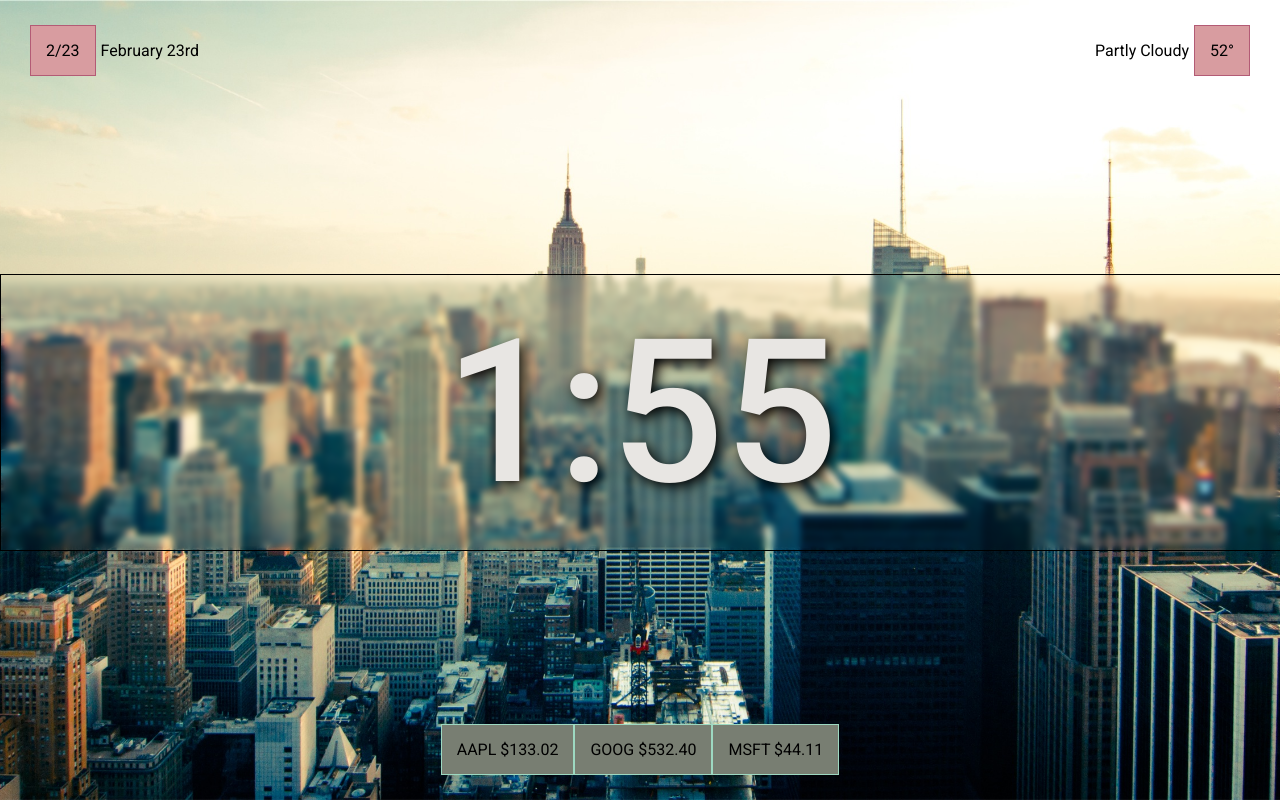
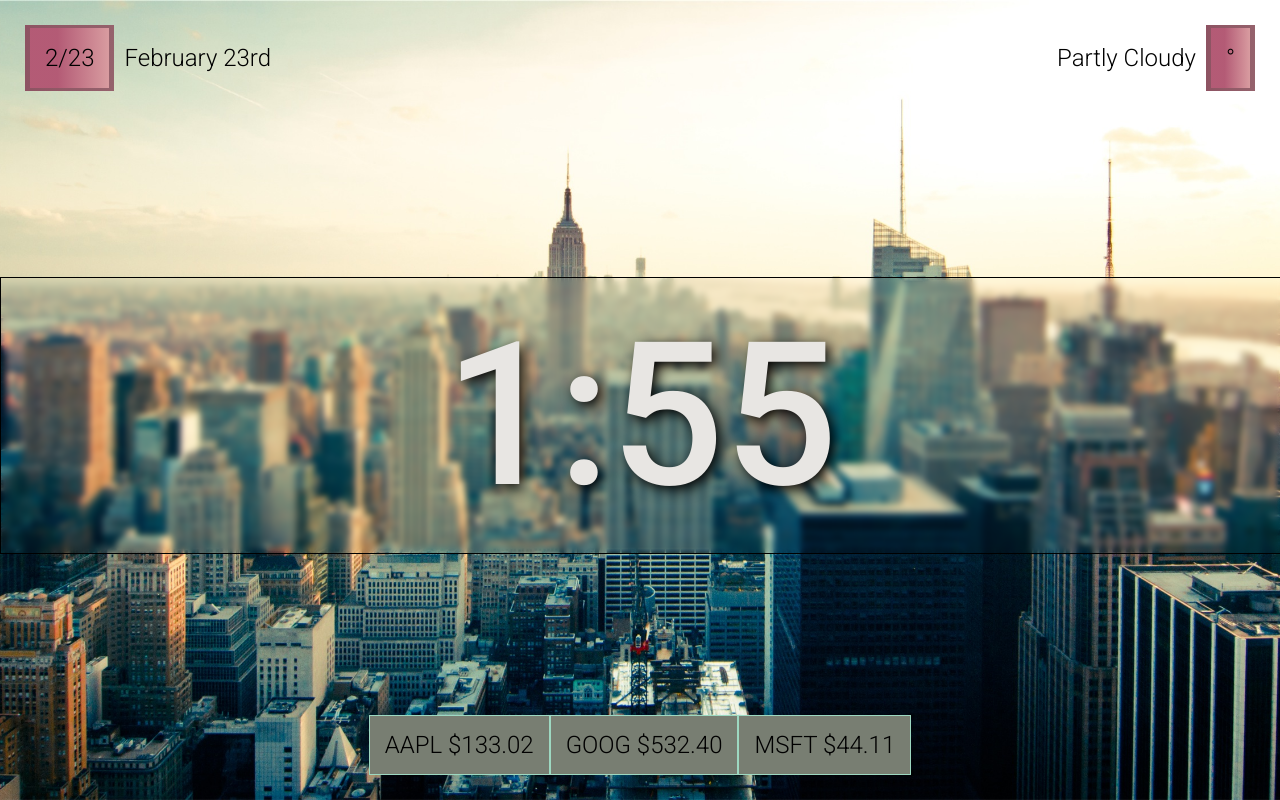
Before and after one commit to LaneHarvey/instructure, a plain HTML site: page index.html in a window 1280 px wide. Drawn offline with nearby package versions, Linux system fonts and the light colour scheme; no server answers.

Commit message:
added weather api integrations

```diff
--- a/index.html
+++ b/index.html
@@ -12,14 +12,16 @@
     <div class="bg-image">
       <div class="topbar">
         <div class="calendar">
-          <div class="red-box">2/23</div>
+          <div class="red-box-border">
+            <div class="red-box">2/23</div>
+          </div>
           <div class="date">February 23rd</div>
         </div>
         <div class="weather">
           <div class="current-weather">Partly Cloudy</div>
-          <div class="red-box">52°</div>
-          <i class="wi wi-wind towards-sse"></i>
-
+          <div class="red-box-border">
+            <div class="red-box current-temp">°</div>
+          </div>
         </div>
       </div>
       <div class="time-bar">
--- a/main.js
+++ b/main.js
@@ -3,3 +3,24 @@ const time = (today.getHours() % 12) + ":" + (today.getMinutes()<10?'0':'') + to
 
 const clock = document.querySelector(".clock");
 clock.innerHTML = time;
+
+let currentCondition;
+let currentTemp;
+let currentTempIcon
+
+const url = 'http://api.weatherapi.com/v1/current.json?key=0a3fb8be05f748b99d5223448202609&q=Ogden';
+fetch(url)
+  .then(response => response.json())
+  .then(data => {
+    console.log(data);
+    currentCondition = data.current.condition.text;
+    currentTemp = data.current.temp_f;
+    currentConditionIcon = data.current.condition.icon;
+    const weather = document.querySelector(".current-weather");
+    weather.innerHTML = `${currentCondition}`;
+    const temp = document.querySelector(".current-temp");
+    temp.innerHTML = `
+        <img src="${currentConditionIcon}"></img>
+        ${currentTemp}°
+    `;
+});
--- a/style.css
+++ b/style.css
@@ -5,6 +5,8 @@ body {
     padding: 0;
     margin: 0;
     font-family: 'Roboto', sans-serif;
+    font-size: 24px;
+    font-weight: 300;
 }
 
 .bg-image {
@@ -63,16 +65,52 @@ body {
     justify-content: space-between;
 }
 
+.date {
+    margin-left: 10px;
+}
+
+.current-weather {
+    margin-right: 10px;
+}
+
 .red-box {
-    padding: 15px;
-    background-color: hsl(356, 44%, 73%);
-    border: 1px solid hsl(342, 37%, 53%);
+    display: flex;
+    align-items: center;
+    justify-content: center;
+    height: 50px;
+    padding: 5px 15px;
+    background: linear-gradient(90deg, hsl(342, 37%, 53%) 35%, hsl(356, 44%, 73%) 100%);
+    /* border: 6px solid hsl(344, 26%, 44%); */
     margin-left: 5px;
     margin-right: 5px;
+    font-size: 24px;
+    font-weight: 300;
+}
+
+.red-box-border {
+    padding: 3px 0;
+    position: relative;
+    background: linear-gradient(to right, hsl(344, 26%, 44%), rgb(149, 98, 108));
+}
+
+.red-box img {
+    max-width: 40px;
+    margin-left: -5px;
 }
 
 .stocks {
     padding: 15px;
     background-color: hsl(90, 5%, 47%);
-    border: 1px solid hsl(157, 43%, 73%)
+    border: 1px solid hsl(157, 43%, 73%);
+
+    CoralTree:       hsl(351, 26%, 52%);
+    Platinum:         hsl(37, 10%, 90%);
+
+    SilverChalice:   hsl(93, 7%, 68%);
+    Gunsmoke:         hsl(90, 5%, 47%);
+    Rock:             hsl(50, 19%, 30%);
+
+    CanCan:          hsl(356, 44%, 73%);
+    Tapestry:         hsl(342, 37%, 53%);
+    Toledo:           hsl(314, 18%, 19%);
 }
```
